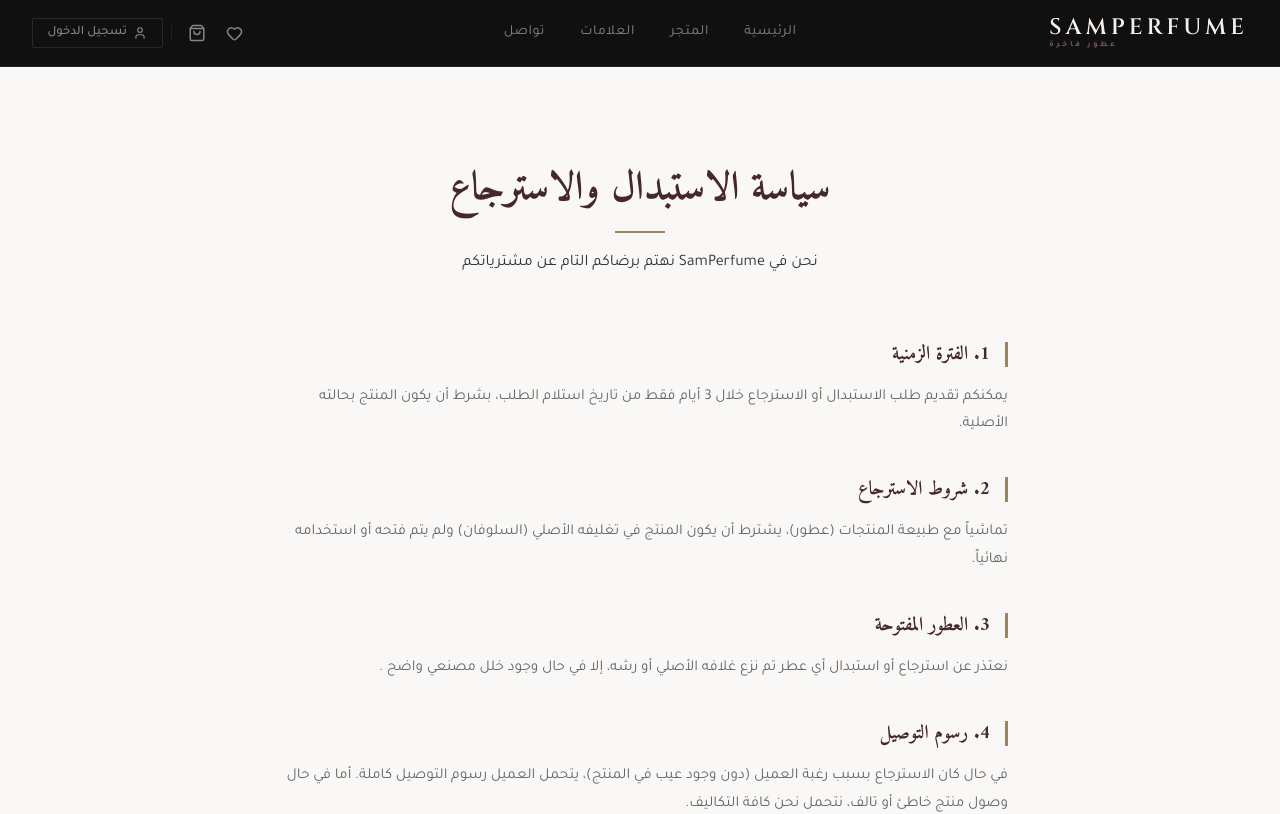
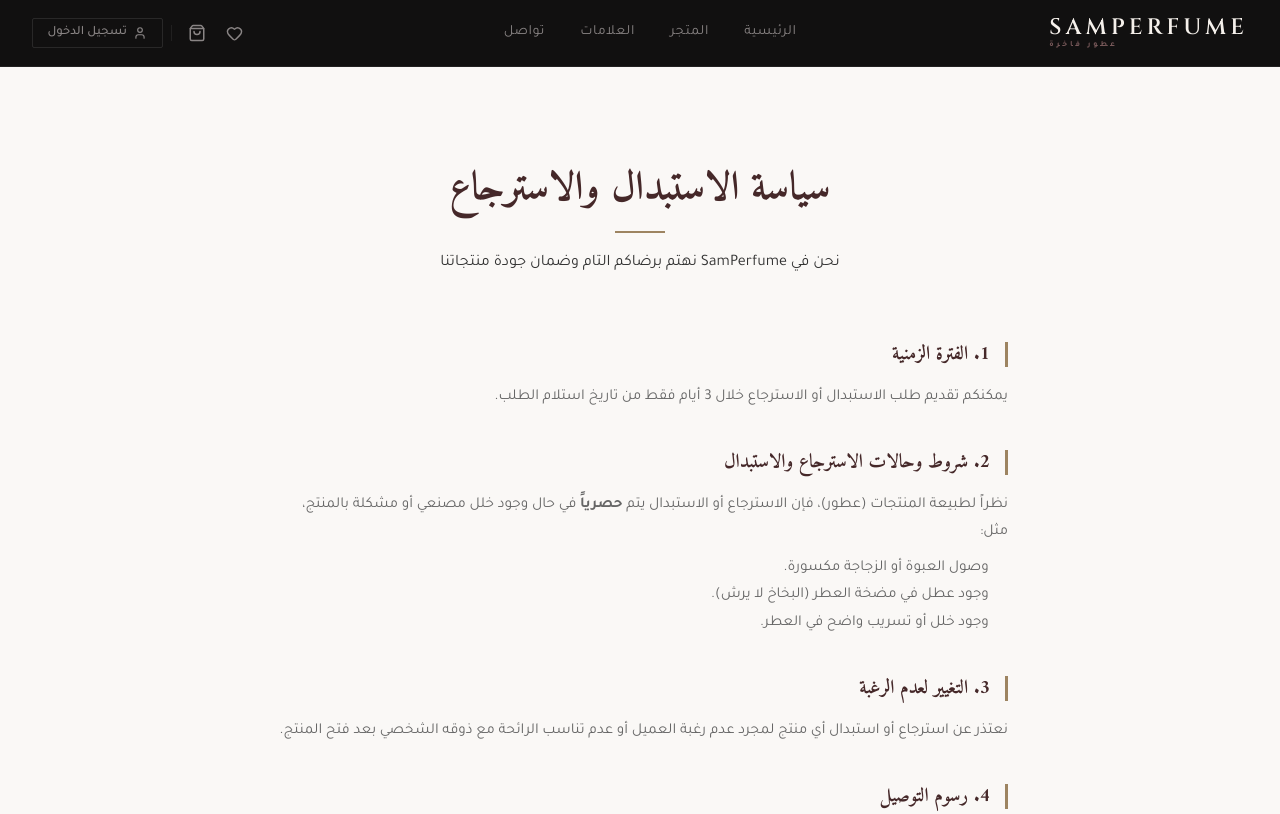
Before and after one commit to aseelshaheen/samperfume-frontend, a React (Vite) app: page /returns in a window 1280 px wide. Shown: the top 814 px of the page. Built offline with nearby package versions, Linux system fonts and the light colour scheme; no server answers; a web font is replaced by a local one.

Commit message:
Update returns.jsx

```diff
--- a/src/pages/returns.jsx
+++ b/src/pages/returns.jsx
@@ -26,27 +26,34 @@ export default function ReturnsPolicy() {
       <div className="policy-header">
         <h1>سياسة الاستبدال والاسترجاع</h1>
         <div></div>
-        <p>نحن في SamPerfume نهتم برضاكم التام عن مشترياتكم</p>
+        <p>نحن في SamPerfume نهتم برضاكم التام وضمان جودة منتجاتنا</p>
       </div>
 
       <div className="policy-section">
         <h3>1. الفترة الزمنية</h3>
-        <p>يمكنكم تقديم طلب الاستبدال أو الاسترجاع خلال 3 أيام فقط من تاريخ استلام الطلب، بشرط أن يكون المنتج بحالته الأصلية.</p>
+        <p>يمكنكم تقديم طلب الاستبدال أو الاسترجاع خلال 3 أيام فقط من تاريخ استلام الطلب.</p>
       </div>
 
       <div className="policy-section">
-        <h3>2. شروط الاسترجاع</h3>
-        <p> تماشياً مع طبيعة المنتجات (عطور)، يشترط أن يكون المنتج في تغليفه الأصلي (السلوفان) ولم يتم فتحه أو استخدامه نهائياً.</p>
+        <h3>2. شروط وحالات الاسترجاع والاستبدال</h3>
+        <p>
+          نظراً لطبيعة المنتجات (عطور)، فإن الاسترجاع أو الاستبدال يتم <strong>حصرياً</strong> في حال وجود خلل مصنعي أو مشكلة بالمنتج، مثل:
+        </p>
+        <ul style={{ paddingRight: '1.2rem', color: '#666', fontSize: '0.95rem', marginTop: '0.5rem' }}>
+          <li>وصول العبوة أو الزجاجة مكسورة.</li>
+          <li>وجود عطل في مضخة العطر (البخاخ لا يرش).</li>
+          <li>وجود خلل أو تسريب واضح في العطر.</li>
+        </ul>
       </div>
 
       <div className="policy-section">
-        <h3>3. العطور المفتوحة</h3>
-        <p>نعتذر عن استرجاع أو استبدال أي عطر تم نزع غلافه الأصلي أو رشه، إلا في حال وجود خلل مصنعي واضح  .</p>
+        <h3>3. التغيير لعدم الرغبة</h3>
+        <p>نعتذر عن استرجاع أو استبدال أي منتج لمجرد عدم رغبة العميل أو عدم تناسب الرائحة مع ذوقه الشخصي بعد فتح المنتج.</p>
       </div>
 
       <div className="policy-section">
         <h3>4. رسوم التوصيل</h3>
-        <p>في حال كان الاسترجاع بسبب رغبة العميل (دون وجود عيب في المنتج)، يتحمل العميل رسوم التوصيل كاملة. أما في حال وصول منتج خاطئ أو تالف، نتحمل نحن كافة التكاليف.</p>
+        <p>في حال وجود عيب مصنعي أو خلل بالزجاجة أو وصول منتج خاطئ، نتحمل نحن كافة تكاليف التوصيل والشحن كاملة.</p>
       </div>
 
       <div className="important-note">
```
